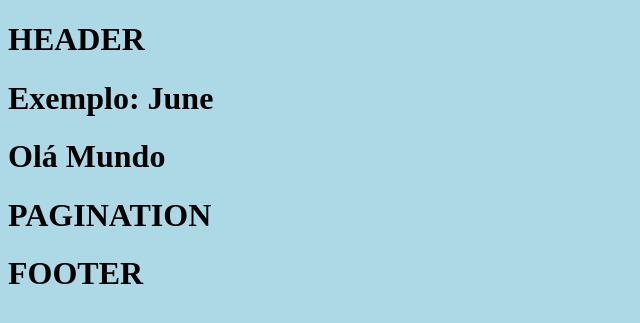
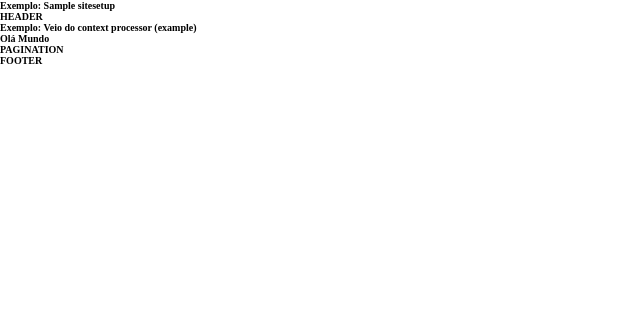
Before and after one commit to ellojune/Projeto-blog-django-25, a Django app: page / in a window 1280 px wide. Shown: the top 323 px of the page, without its empty margins (0-640 px from the left). Run offline with Django 5.2, Linux system fonts and the light colour scheme; tables that the repository leaves empty hold one stand-in row (values such as "Sample post").

Commit message:
base do CSS feita. Uso do fields validator, criado um campo de imagefield para o favicon no Django

```diff
--- /dev/null
+++ b/djangoapp/blog/static/blog/css/remedy.css
@@ -0,0 +1,276 @@
+/* @docs
+label: Core Remedies
+version: 0.1.0-beta.2
+
+note: |
+  These remedies are recommended
+  as a starter for any project.
+
+category: file
+*/
+
+/* @docs
+label: Box Sizing
+
+note: |
+  Use border-box by default, globally.
+
+category: global
+*/
+*,
+::before,
+::after {
+  box-sizing: border-box;
+}
+
+/* @docs
+label: Line Sizing
+
+note: |
+  Consistent line-spacing,
+  even when inline elements have different line-heights.
+
+links:
+  - https://drafts.csswg.org/css-inline-3/#line-sizing-property
+
+category: global
+*/
+html {
+  line-height: normal;
+}
+
+/* @docs
+label: Body Margins
+
+note: |
+  Remove the tiny space around the edge of the page.
+
+category: global
+*/
+body {
+  margin: 0;
+}
+
+/* @docs
+label: Hidden Attribute
+
+note: |
+  Maintain `hidden` behaviour when overriding `display` values.
+
+  category: global
+*/
+[hidden] {
+  display: none;
+}
+
+/* @docs
+label: Heading Sizes
+
+note: |
+  Switch to rem units for headings
+
+category: typography
+*/
+h1 {
+  font-size: 2rem;
+}
+h2 {
+  font-size: 1.5rem;
+}
+h3 {
+  font-size: 1.17rem;
+}
+h4 {
+  font-size: 1rem;
+}
+h5 {
+  font-size: 0.83rem;
+}
+h6 {
+  font-size: 0.67rem;
+}
+
+/* @docs
+label: H1 Margins
+
+note: |
+  Keep h1 margins consistent, even when nested.
+
+category: typography
+*/
+h1 {
+  margin: 0.67em 0;
+}
+
+/* @docs
+label: Pre Wrapping
+
+note: |
+  Overflow by default is bad...
+
+category: typography
+*/
+pre {
+  white-space: pre-wrap;
+}
+
+/* @docs
+label: Horizontal Rule
+
+note: |
+  1. Solid, thin horizontal rules
+  2. Remove Firefox `color: gray`
+  3. Remove default `1px` height, and common `overflow: hidden`
+
+category: typography
+*/
+hr {
+  border-style: solid;
+  border-width: 1px 0 0;
+  color: inherit;
+  height: 0;
+  overflow: visible;
+}
+
+/* @docs
+label: Responsive Embeds
+
+note: |
+  1. Block display is usually what we want
+  2. The `vertical-align` removes strange space-below in case authors overwrite the display value
+  3. Responsive by default
+  4. Audio without `[controls]` remains hidden by default
+
+category: embedded elements
+*/
+img,
+svg,
+video,
+canvas,
+audio,
+iframe,
+embed,
+object {
+  display: block;
+/*   vertical-align: middle; */
+  max-width: 100%;
+}
+audio:not([controls]) {
+  display: none;
+}
+
+/* @docs
+label: Responsive Images
+
+note: |
+  These new elements display inline by default,
+  but that's not the expected behavior for either one.
+  This can interfere with proper layout and aspect-ratio handling.
+
+  1. Remove the unnecessary wrapping `picture`, while maintaining contents
+  2. Source elements have nothing to display, so we hide them entirely
+
+category: embedded elements
+*/
+picture {
+  display: contents;
+}
+source {
+  display: none;
+}
+
+/* @docs
+label: Aspect Ratios
+
+note: |
+  Maintain intrinsic aspect ratios when `max-width` is applied.
+  `iframe`, `embed`, and `object` are also embedded,
+  but have no intrinsic ratio,
+  so their `height` needs to be set explicitly.
+
+category: embedded elements
+*/
+img,
+svg,
+video,
+canvas {
+  height: auto;
+}
+
+/* @docs
+label: Audio Width
+
+note: |
+  There is no good reason elements default to 300px,
+  and audio files are unlikely to come with a width attribute.
+
+category: embedded elements
+*/
+audio {
+  width: 100%;
+}
+
+/* @docs
+label: Image Borders
+
+note: |
+  Remove the border on images inside links in IE 10 and earlier.
+
+category: legacy browsers
+*/
+img {
+  border-style: none;
+}
+
+/* @docs
+label: SVG Overflow
+
+note: |
+  Hide the overflow in IE 10 and earlier.
+
+category: legacy browsers
+*/
+svg {
+  overflow: hidden;
+}
+
+/* @docs
+label: HTML5 Elements
+
+note: |
+  Default block display on HTML5 elements.
+  For oldIE to apply this styling one needs to add some JS as well (i.e. `document.createElement("main")`)
+
+links:
+  - https://www.sitepoint.com/html5-older-browsers-and-the-shiv/
+
+category: legacy browsers
+*/
+article,
+aside,
+details,
+figcaption,
+figure,
+footer,
+header,
+hgroup,
+main,
+nav,
+section {
+  display: block;
+}
+
+/* @docs
+label: Checkbox & Radio Inputs
+
+note: |
+  1. Add the correct box sizing in IE 10
+  2. Remove the padding in IE 10
+
+category: legacy browsers
+*/
+[type='checkbox'],
+[type='radio'] {
+  box-sizing: border-box;
+  padding: 0;
+}
--- a/djangoapp/blog/static/blog/css/style.css
+++ b/djangoapp/blog/static/blog/css/style.css
@@ -1,3 +1,134 @@
+root {
+  /* Colors */
+  --clr-base: 213 100%;
+
+  --clr-white: var(--clr-base) 99%;
+  --clr-black: var(--clr-base) 2%;
+
+  --clr-primary-ltst: var(--clr-base) 80%;
+  --clr-primary-ltr: var(--clr-base) 70%;
+  --clr-primary-lt: var(--clr-base) 60%;
+  --clr-primary: var(--clr-base) 50%;
+  --clr-primary-dk: var(--clr-base) 40%;
+  --clr-primary-dkr: var(--clr-base) 30%;
+  --clr-primary-dkst: var(--clr-base) 20%;
+
+  /* Font-family */
+  --ff-regular: Georgia, 'Times New Roman', Times, serif;
+  --ff-headings: Georgia, 'Times New Roman', Times, serif;
+  --ff-mono: 'Courier New', Courier, monospace;
+
+  /* Font-Sizes */
+  /* https://royalfig.github.io/fluid-typography-calculator/ */
+  --fs-smlst: clamp(1.2rem, 1.092307692307692rem + 0.256410256410256vw, 1.4rem);
+  --fs-smlr: clamp(1.4rem, 1.292307692307692rem + 0.2564102564102566vw, 1.6rem);
+  --fs-sm: clamp(1.6rem, 1.4923076923076923rem + 0.25641025641025633vw, 1.8rem);
+  --fs-base: clamp(1.8rem, 1.6923076923076923rem + 0.25641025641025633vw, 2rem);
+  --fs-bg: clamp(2rem, 1.7846153846153847rem + 0.5128205128205127vw, 2.4rem);
+  --fs-bgr: clamp(2.4rem, 1.969230769230769rem + 1.025641025641026vw, 3.2rem);
+  --fs-bgst: clamp(3.2rem, 2.876923076923rem + 0.7692307692307687vw, 3.8rem);
+
+  --fs-h1: clamp(3.8rem, 3.2615384615384615rem + 1.282051282051282vw, 4.8rem);
+  --fs-h2: clamp(2.8rem, 1.938461538461538rem + 2.051282051282052vw, 4.4rem);
+  --fs-h3: clamp(2.4rem, 1.969230769230769rem + 1.025641025641026vw, 3.2rem);
+  --fs-h4: clamp(2.2rem, 1.8769230769230774rem + 0.7692307692307687vw, 2.8rem);
+  --fs-h5: clamp(1.8rem, 1.476923076923077rem + 0.769230769230769vw, 2.4rem);
+  --fs-h6: clamp(1.6rem, 1.2769230769230768rem + 0.7692307692307694vw, 2.2rem);
+
+  /* Line-Heights */
+  --lh-regular: 1.5;
+  --lh-headings: 1.2;
+  --lh-mono: 1.2;
+
+  /* Spacings */
+  --spacing-smlst: 1.5rem;
+  --spacing-smlr: 2rem;
+  --spacing-sm: 2.5rem;
+  --spacing-base: 3rem;
+  --spacing-bg: 4rem;
+  --spacing-bgr: 5rem;
+  --spacing-bgst: 6rem;
+
+  /* max-width */
+  --mw-grid: 120rem;
+  --mw-post: 90rem;
+}
+
+html {
+  font-size: 62.5%;
+}
+
 body {
-    background-color: lightblue;
+  background-color: hsl(var(--clr-white));
+  color: hsl(var(--clr-black));
+  font-size: 20px; /* Fallback value */
+  font-size: var(--fs-base);
+  font-family: var(--ff-regular);
+  line-height: var(--lh-regular);
+  -webkit-font-smoothing: antialiased;
+  -moz-osx-font-smoothing: grayscale;
+  text-rendering: optimizeLegibility;
 }
+
+a {
+  color: hsl(var(--clr-primary));
+  text-decoration: none;
+}
+
+a:hover {
+  color: hsl(var(--clr-primary-dk));
+  text-decoration: underline;
+}
+
+h1,
+h2,
+h3,
+h4,
+h5,
+h6 {
+  font-family: var(--ff-headings);
+  line-height: var(--lh-headings);
+  margin: var(--spacing-base) 0;
+}
+
+h1 {
+  font-size: 44px; /* Fallback value */
+  font-size: var(--fs-h1);
+}
+
+h2 {
+  font-size: 38px; /* Fallback value */
+  font-size: var(--fs-h2);
+}
+
+h3 {
+  font-size: 34px; /* Fallback value */
+  font-size: var(--fs-h3);
+}
+
+h4 {
+  font-size: 28px; /* Fallback value */
+  font-size: var(--fs-h4);
+}
+
+h5 {
+  font-size: 24px; /* Fallback value */
+  font-size: var(--fs-h5);
+}
+
+h6 {
+  font-size: 20px; /* Fallback value */
+  font-size: var(--fs-h6);
+}
+
+pre {
+  max-width: 100%;
+  overflow-x: auto;
+  line-height: var(--lh-mono);
+  font-size: var(--fs-sm);
+}
+
+pre,
+code {
+  font-family: var(--ff-mono);
+}
--- a/djangoapp/blog/templates/blog/base.html
+++ b/djangoapp/blog/templates/blog/base.html
@@ -4,6 +4,7 @@
     {% include "blog/partials/_head.html" %}
 </head>
 <body>
+    <h1>Exemplo: {{ site_setup.title }}</h1>
     {% include "blog/partials/_header.html" %}
 
     {% block content %}{% endblock content %}
--- a/djangoapp/blog/templates/blog/partials/_head.html
+++ b/djangoapp/blog/templates/blog/partials/_head.html
@@ -2,5 +2,10 @@
 <meta charset="UTF-8">
 <meta http-equiv="X-UA-Compatible" content="IE=edge">
 <meta name="viewport" content="width=device-width, initial-scale=1.0">
+<link rel="stylesheet" href="{% static "blog/css/remedy.css" %}">
 <link rel="stylesheet" href="{% static "blog/css/style.css" %}">
+
+{% if site_setup.favicon  %}
+    <link rel="shortcut icon" href=" {{ site_setup.favicon.url }} " type="image/png">
+{% endif %}
 <title>TESTANDO</title>
--- a/djangoapp/blog/templates/blog/partials/_header.html
+++ b/djangoapp/blog/templates/blog/partials/_header.html
@@ -1,2 +1,2 @@
 <h1>HEADER</h1>
-<h1>Exemplo: {{ nome }}</h1>
+<h1>Exemplo: {{ example }}</h1>
--- a/djangoapp/blog/views.py
+++ b/djangoapp/blog/views.py
@@ -5,7 +5,4 @@ def index(request):
     return render(
         request,
         'blog/pages/index.html',
-        {
-            'nome': 'June',
-        }
     )
--- a/djangoapp/project/settings.py
+++ b/djangoapp/project/settings.py
@@ -70,6 +70,8 @@ TEMPLATES = [
                 'django.template.context_processors.request',
                 'django.contrib.auth.context_processors.auth',
                 'django.contrib.messages.context_processors.messages',
+                'site_setup.context_processors.context_processor_example',
+                'site_setup.context_processors.site_setup',
             ],
         },
     },
--- a/djangoapp/requirements.txt
+++ b/djangoapp/requirements.txt
@@ -1,2 +1,3 @@
 Django
 psycopg2-binary
+Pillow
--- /dev/null
+++ b/djangoapp/site_setup/context_processors.py
@@ -0,0 +1,12 @@
+from site_setup.models import SiteSetup
+
+def context_processor_example(request):
+    return{
+        'example': 'Veio do context processor (example)'
+    }
+
+def site_setup(request):
+    setup = SiteSetup.objects.order_by('-id').first()
+    return{
+        'site_setup': setup,
+    }
--- a/djangoapp/site_setup/models.py
+++ b/djangoapp/site_setup/models.py
@@ -1,4 +1,6 @@
 from django.db import models
+from utils.model_validators import validate_png
+from utils.images import resize_image
 
 # Create your models here.
 
@@ -33,5 +35,22 @@ class SiteSetup(models.Model):
     show_pagination = models.BooleanField(default=True)
     show_footer = models.BooleanField(default=True)
 
+    favicon = models.ImageField(
+        upload_to='assets/favicon/%Y/%m/',
+        blank=True, default='',
+        validators=[validate_png],
+    )
+
+    def save(self, *args, **kwargs):
+        current_favicon_name = str(self.favicon.name)
+        super().save(*args, **kwargs)
+        favicon_changed = False
+
+        if self.favicon:
+            favicon_changed = current_favicon_name != self.favicon.name
+
+        if favicon_changed:
+            resize_image(self.favicon, 32)
+
     def __str__(self):
         return self.title
--- /dev/null
+++ b/djangoapp/utils/model_validators.py
@@ -0,0 +1,5 @@
+from django.core.exceptions import ValidationError
+
+def validate_png(image):
+    if not image.name.lower().endswith('.png'):
+        raise ValidationError('Imagem precisa ser PNG.')
```
Also changed, not shown: djangoapp/utils/images.py (added, +26 -0 lines), djangoapp/site_setup/migrations/0004_sitesetup_favicon.py (added), djangoapp/site_setup/migrations/0005_alter_sitesetup_favicon.py (added).
